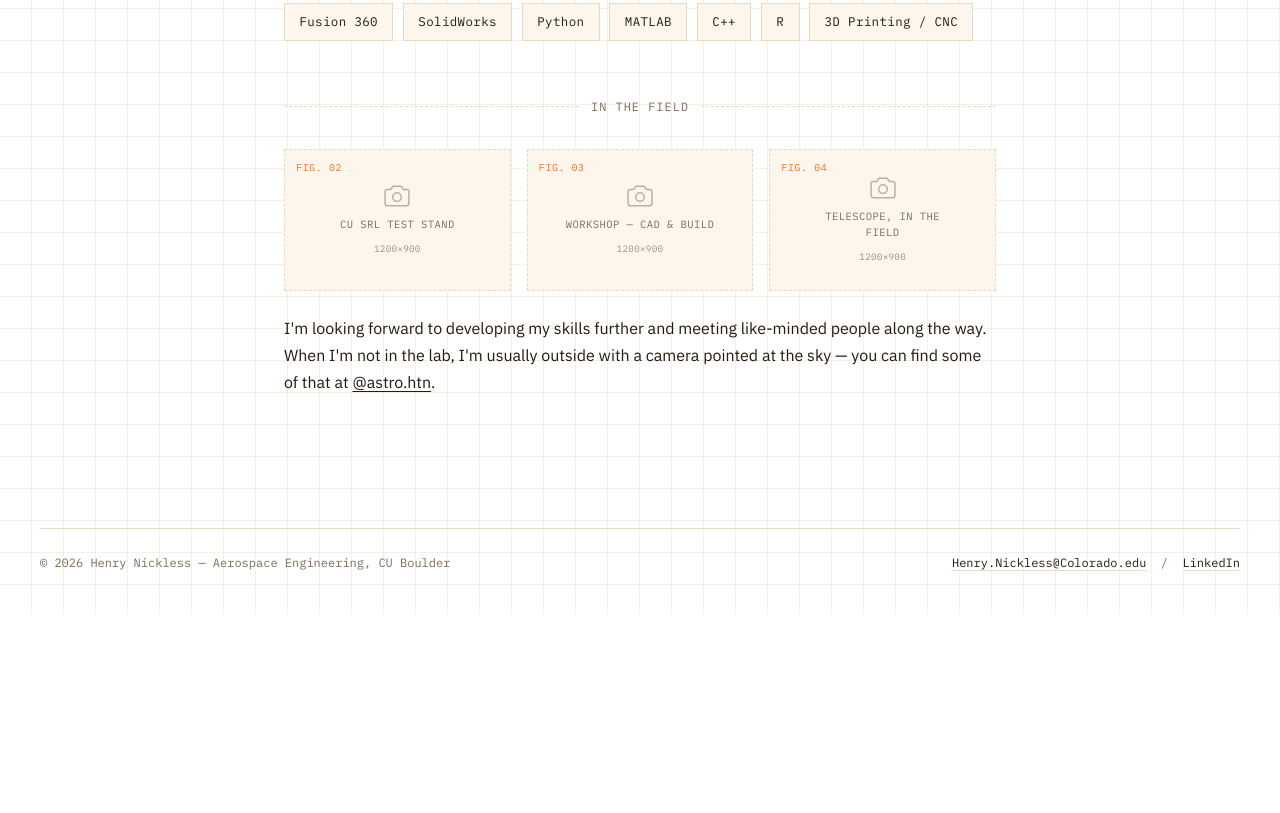
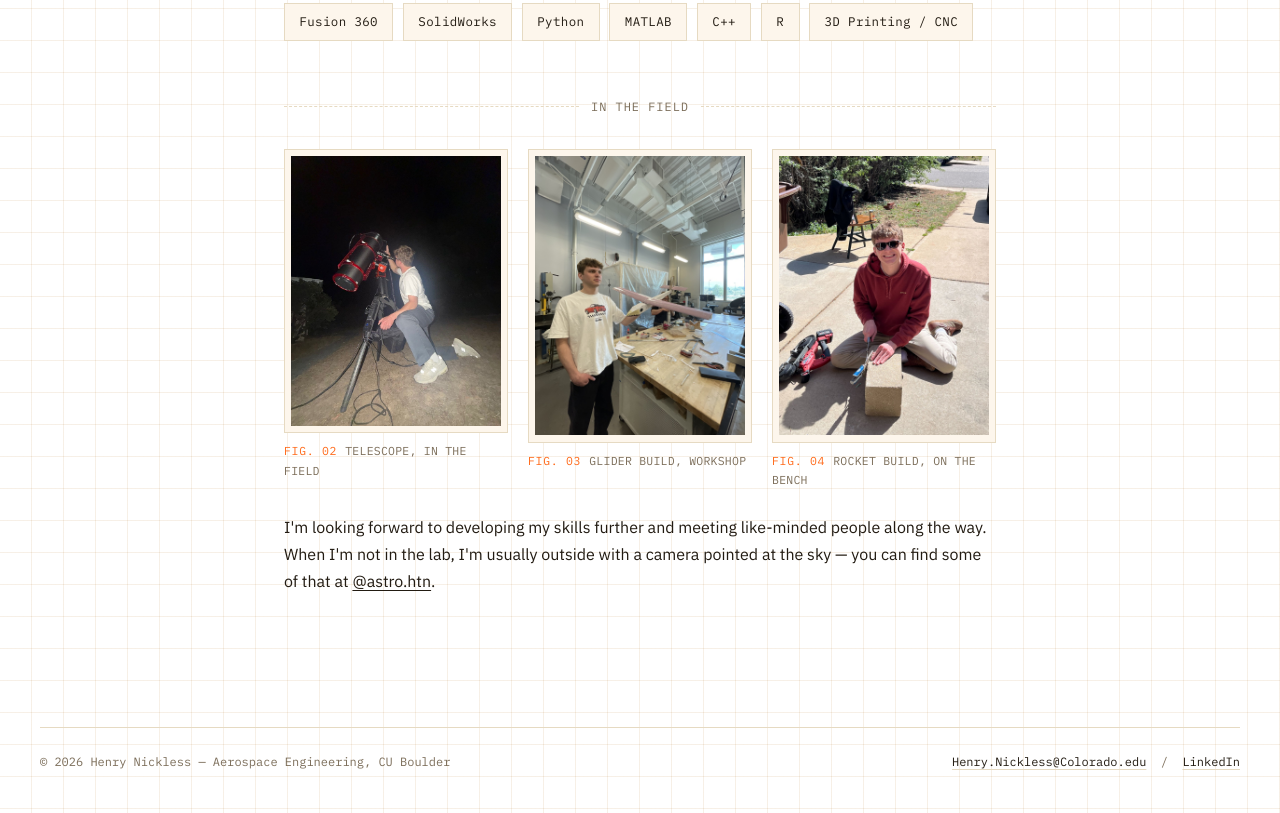
Before and after one commit to Htnick/Portfolio, an Astro site: page /Portfolio/about in a window 1280 px wide. Shown: the part 1463-2276 px from the top of the page. Before the commit the page ends 2077 px from the top, so only its background shows below. Built offline with nearby package versions, Linux system fonts and the light colour scheme; Astro itself is replaced by a stand-in of ours.

Commit message:
Fill About page 'In The Field' gallery with real photos
Henry provided telescope, glider-build, and rocket-build action shots
and explicitly asked for them uncropped in this section. These show his
face, which is a deliberate one-off exception he made for this gallery
row -- the no-headshot preference stays in effect everywhere else on
the site.

```diff
--- a/src/pages/about.astro
+++ b/src/pages/about.astro
@@ -91,10 +91,19 @@ const tools = ["Fusion 360", "SolidWorks", "Python", "MATLAB", "C++", "R", "3D P
 
     <div class="cut-line"><span>In The Field</span></div>
 
-    <div class="gallery-grid">
-      <ImagePlaceholder label="CU SRL test stand" spec="1200×900" figNo="02" />
-      <ImagePlaceholder label="Workshop — CAD & build" spec="1200×900" figNo="03" />
-      <ImagePlaceholder label="Telescope, in the field" spec="1200×900" figNo="04" />
+    <div class="field-gallery">
+      <figure>
+        <img src={`${import.meta.env.BASE_URL}images/about/telescope-fieldwork.jpg`} alt="Henry Nickless setting up his Newtonian telescope at night" loading="lazy" />
+        <figcaption class="mono"><span class="fg-figno">FIG. 02</span>Telescope, in the field</figcaption>
+      </figure>
+      <figure>
+        <img src={`${import.meta.env.BASE_URL}images/about/glider-workshop.jpg`} alt="Henry Nickless holding the six-person team's glider in the workshop" loading="lazy" />
+        <figcaption class="mono"><span class="fg-figno">FIG. 03</span>Glider build, workshop</figcaption>
+      </figure>
+      <figure>
+        <img src={`${import.meta.env.BASE_URL}images/about/rocket-build.jpg`} alt="Henry Nickless fabricating a rocket engine component in the driveway" loading="lazy" />
+        <figcaption class="mono"><span class="fg-figno">FIG. 04</span>Rocket build, on the bench</figcaption>
+      </figure>
     </div>
 
     <p>
@@ -155,4 +164,38 @@ const tools = ["Fusion 360", "SolidWorks", "Python", "MATLAB", "C++", "R", "3D P
     background: var(--ink-800);
     padding: 0.45rem 0.9rem;
   }
+
+  .field-gallery {
+    display: grid;
+    grid-template-columns: repeat(auto-fit, minmax(200px, 1fr));
+    gap: 1.25rem;
+    margin: 1.5rem 0;
+  }
+
+  .field-gallery figure {
+    margin: 0;
+  }
+
+  .field-gallery img {
+    display: block;
+    width: 100%;
+    height: auto;
+    border: 1px solid var(--line-500);
+    background: var(--ink-800);
+    padding: 0.4rem;
+    box-sizing: border-box;
+  }
+
+  .field-gallery figcaption {
+    margin-top: 0.5rem;
+    font-size: 0.72rem;
+    color: var(--paper-dim);
+    letter-spacing: 0.02em;
+  }
+
+  .field-gallery .fg-figno {
+    color: var(--redline);
+    margin-right: 0.5rem;
+    letter-spacing: 0.06em;
+  }
 </style>
```
Also changed, not shown: PHOTOS_NEEDED.md (+6 -3 lines), public/images/about/glider-workshop.jpg (added), public/images/about/rocket-build.jpg (added), public/images/about/telescope-fieldwork.jpg (added).
